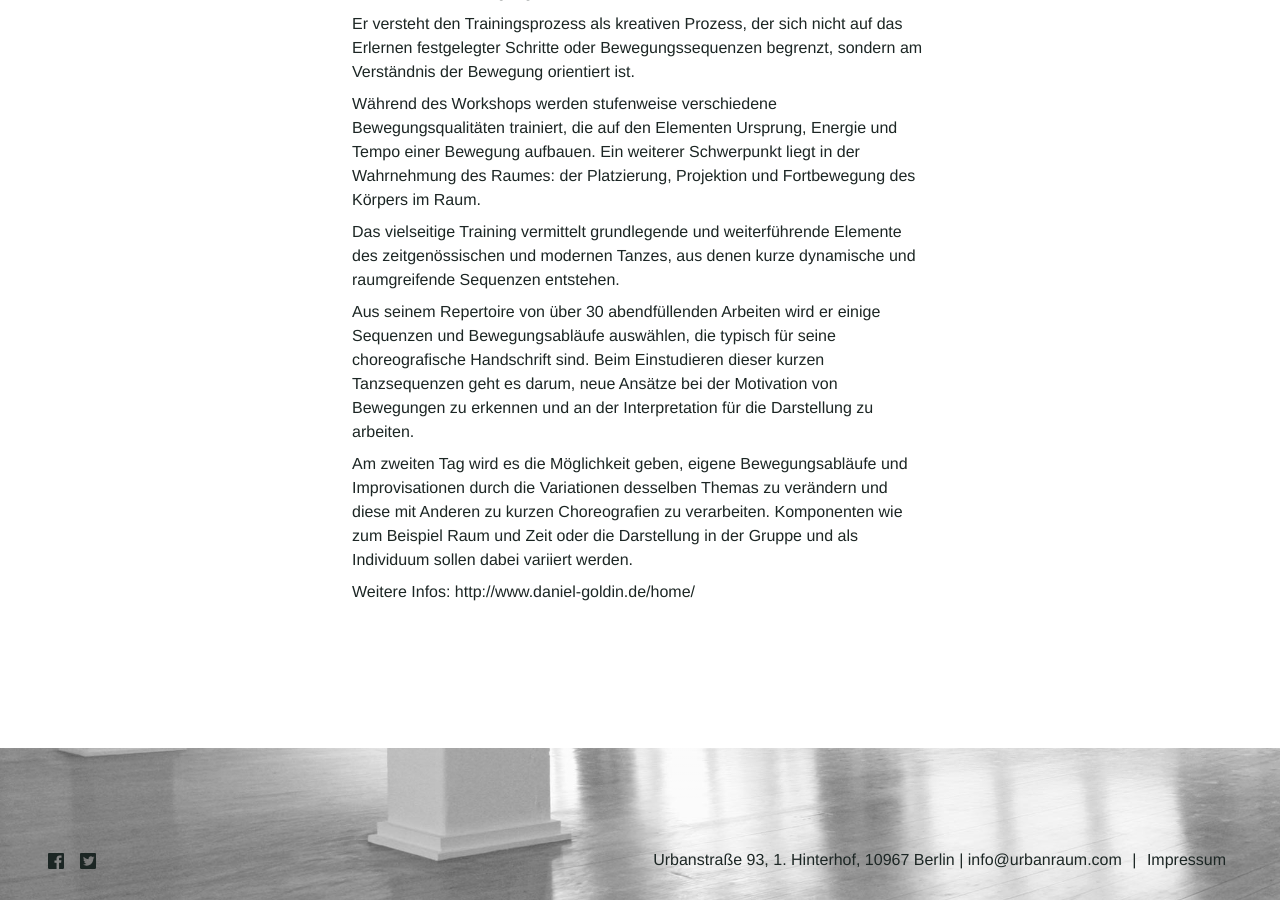
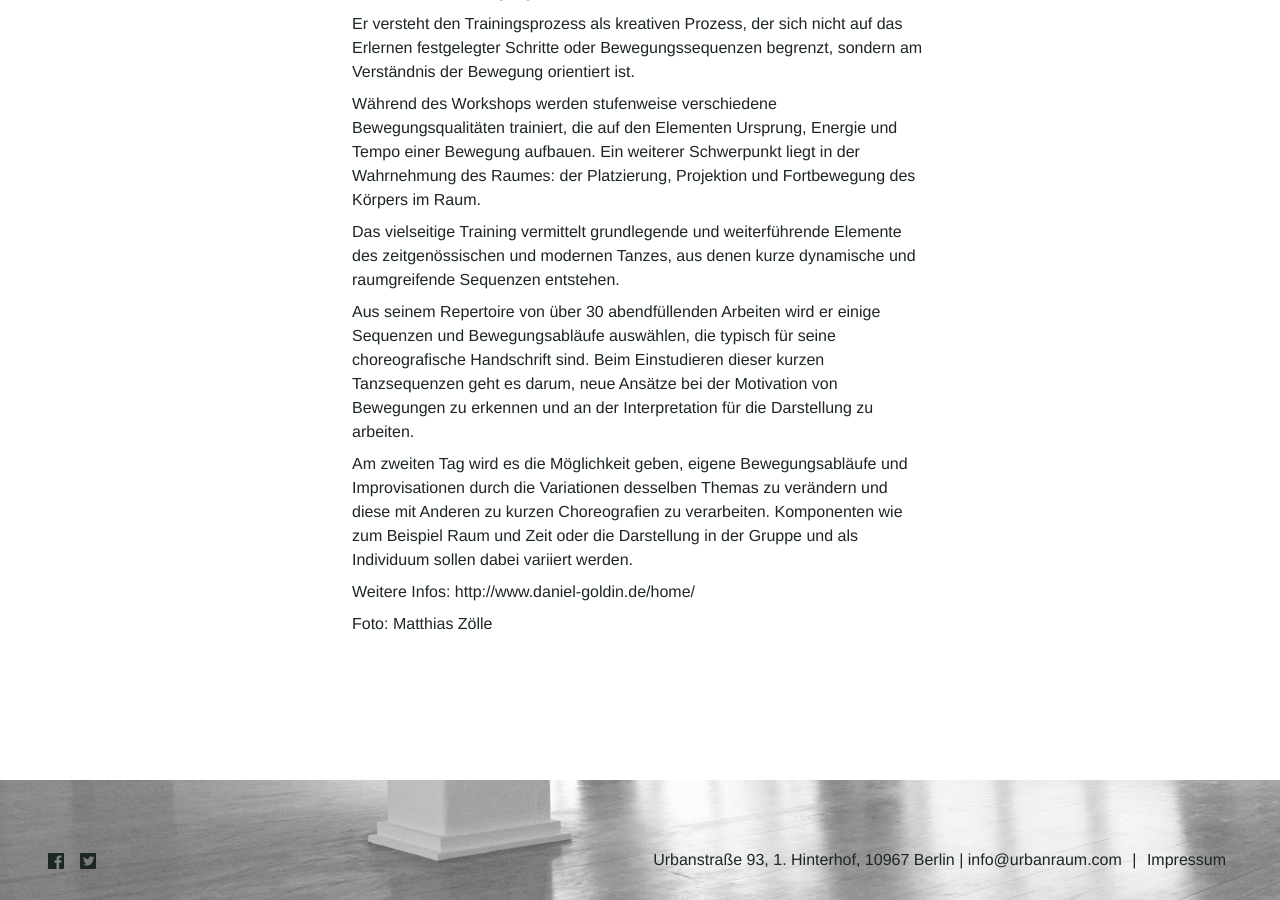
Before and after one commit to Kriesse/urbanraum, a Jekyll site: the page built from _workshops/workshop-daniel-goldin.md, in a window 1280 px wide and 900 px high, scrolled down 898 px. Built offline with Jekyll 4.4.1, drawn with Linux system fonts in a browser that asks for light colours; nearby versions of some CDN libraries.

Commit message:
Update workshop-daniel-goldin.md

```diff
--- a/_workshops/workshop-daniel-goldin.md
+++ b/_workshops/workshop-daniel-goldin.md
@@ -47,6 +47,8 @@ description_en: |
 
   Weitere Infos: http://www.daniel-goldin.de/home/
 
+  Foto: Matthias Zölle
+
 
 description_de: |
 
@@ -66,4 +68,6 @@ description_de: |
 
   Weitere Infos: http://www.daniel-goldin.de/home/
 
+  Foto: Matthias Zölle
+
 ---
```
